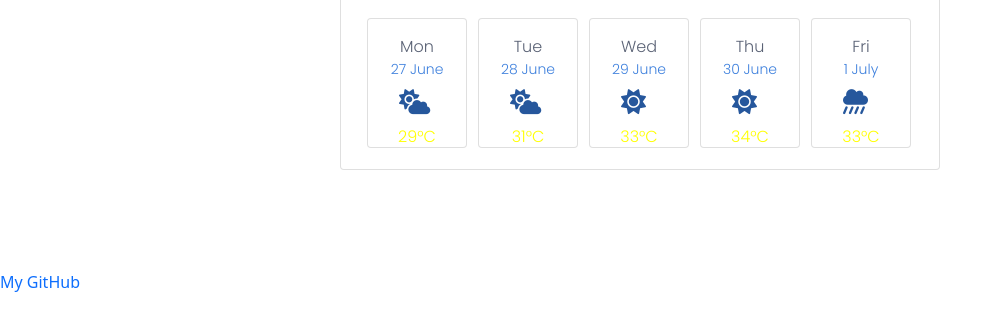
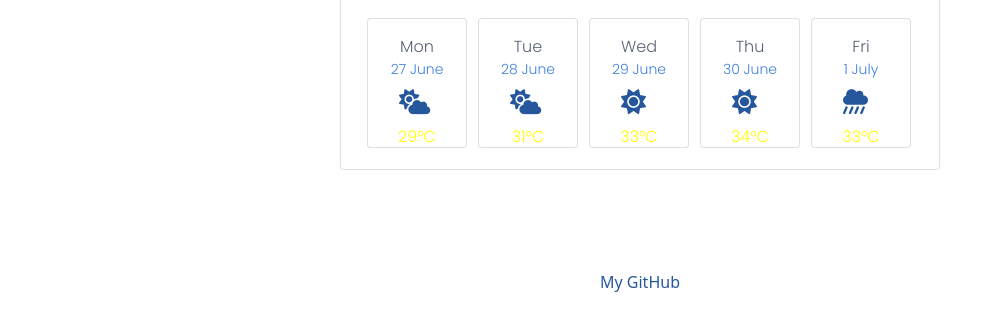
Before and after one commit to koliadzhyn/final_project_new, a website built with Parcel: page index.html in a window 1280 px wide. Shown: the part 330-660 px from the top of the page, without its empty margins (0-1002 px from the left). Built offline with nearby package versions, Linux system fonts and the light colour scheme.

Commit message:
save changes

```diff
--- a/index.html
+++ b/index.html
@@ -206,7 +206,9 @@
       </div>
     </div>
     <p>
-      <a href="https://github.com/koliadzhyn/final_project_new.git"
+      <a
+        href="https://github.com/koliadzhyn/final_project_new.git"
+        id="githubref"
         >My GitHub</a
       >
     </p>
--- a/src/styles.css
+++ b/src/styles.css
@@ -126,6 +126,8 @@ a {
 }
 
 a#githubref {
+  display: block;
+  margin: 0 auto;
   text-align: center;
   color: #26579c;
 }
```
